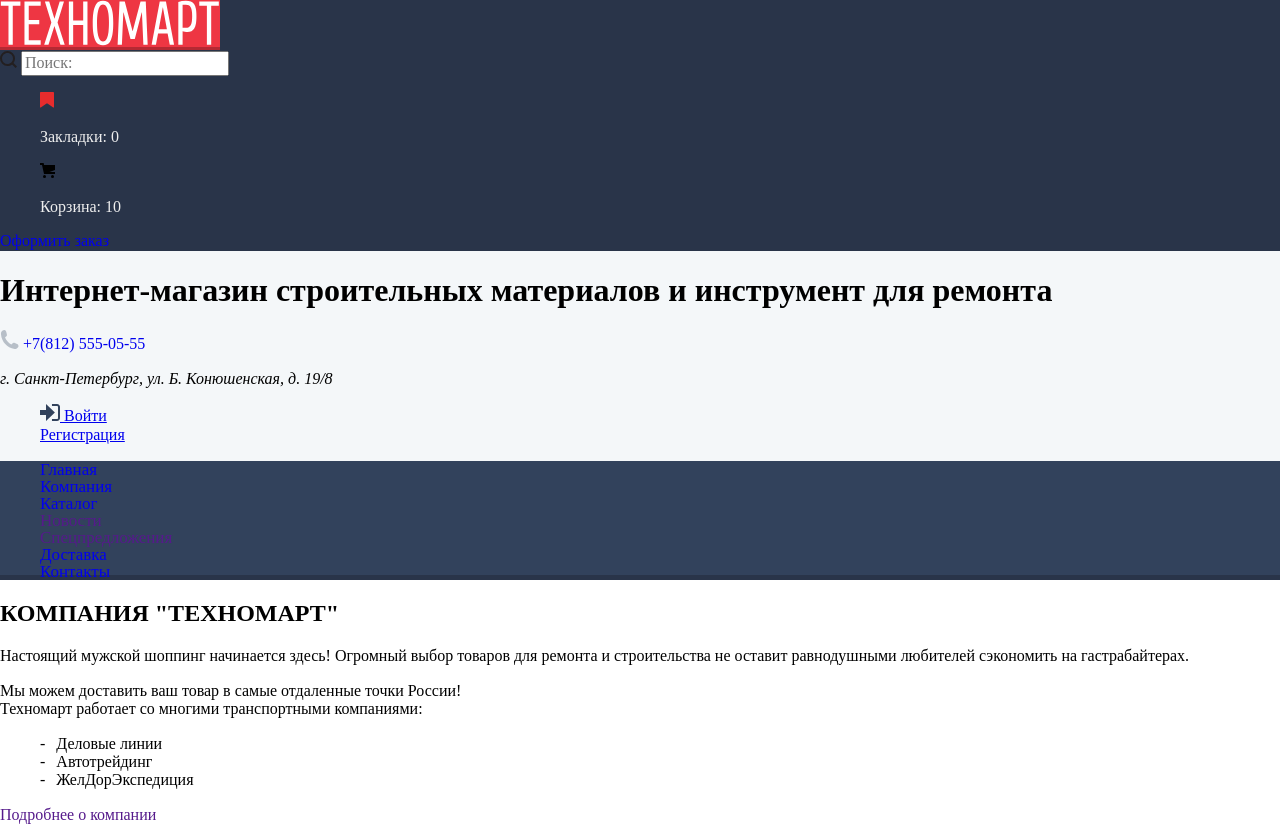
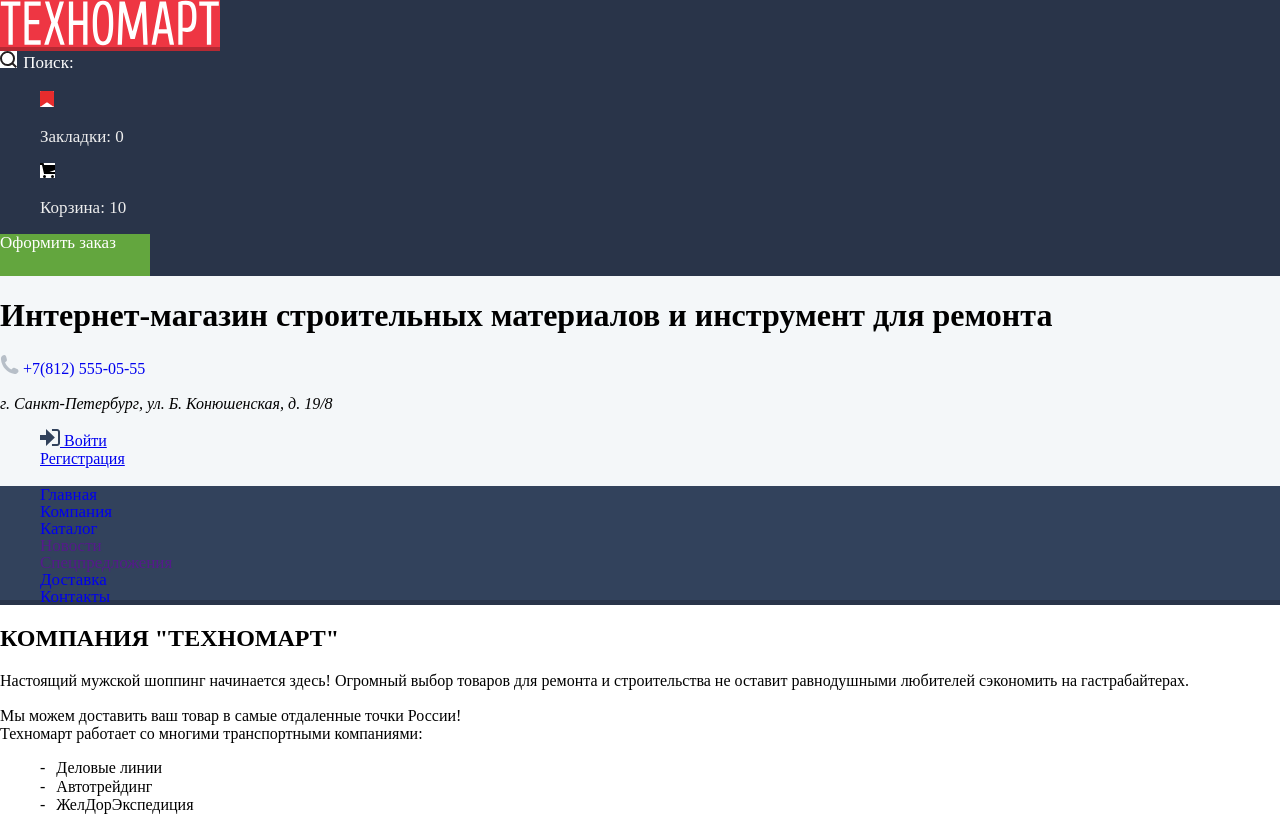
Before and after one commit to LysenokOI/1299739-technomart-27, a plain HTML site: page index.html in a window 1280 px wide. Shown: the top 826 px of the page. Drawn offline with Linux system fonts and the light colour scheme; a web font is replaced by a local one.

Commit message:
chore: change icon color

```diff
--- a/css/style.css
+++ b/css/style.css
@@ -2,8 +2,8 @@
   margin: 0;
   padding: 0;
   font-family: "Cuprum", Arial, sans-serif;
-  font-size: 14px;
-  line-height: 24px;
+  font-size: 17px;
+  line-height: 18px;
   font-weight: 400;
   color: #000000;
   background-color: #eeeeee;
@@ -24,6 +24,32 @@ a {
 .header-top {
   background-color: #293449;
   color: #eeeeee;
+  font-size: 17px;
+  line-height: 18px;
+}
+
+.search input {
+  background-color: #293449;
+  border: none;
+  color: #ffffff;
+}
+
+.search ::-webkit-input-placeholder,
+.widgets a {
+  color: #ffffff;
+  font-size: 17px;
+  line-height: 18px;
+}
+
+.check-out {
+  width: 150px;
+  height: 42px;
+  background-color: #63a63e;
+}
+
+.header-top .icon {
+  fill: white;
+  background-color: #ffffff;
 }
 
 .navbar {
--- a/index.html
+++ b/index.html
@@ -24,21 +24,26 @@
           />
         </a>
         <form class="search">
-          <img class="icon-search" src="img/icons/icon-search.svg" />
+          <img class="icon icon-search" src="img/icons/icon-search.svg" />
           <input type="search" name="search" placeholder="Поиск:" />
         </form>
         <div class="widgets">
           <ul>
             <li class="bookmark">
-              <img src="img/icons/icon-bookmark.svg" />
+              <img
+                class="icon icon-bookmark"
+                src="img/icons/icon-bookmark.svg"
+              />
               <p>Закладки: 0</p>
             </li>
             <li class="cart">
-              <img src="img/icons/cart-icon.svg" />
+              <img class="icon icon-cart" src="img/icons/cart-icon.svg" />
               <p>Корзина: 10</p>
             </li>
           </ul>
-          <a href="basket.html">Оформить заказ</a>
+          <div class="check-out">
+            <a href="basket.html">Оформить заказ</a>
+          </div>
         </div>
       </div>
 
```
